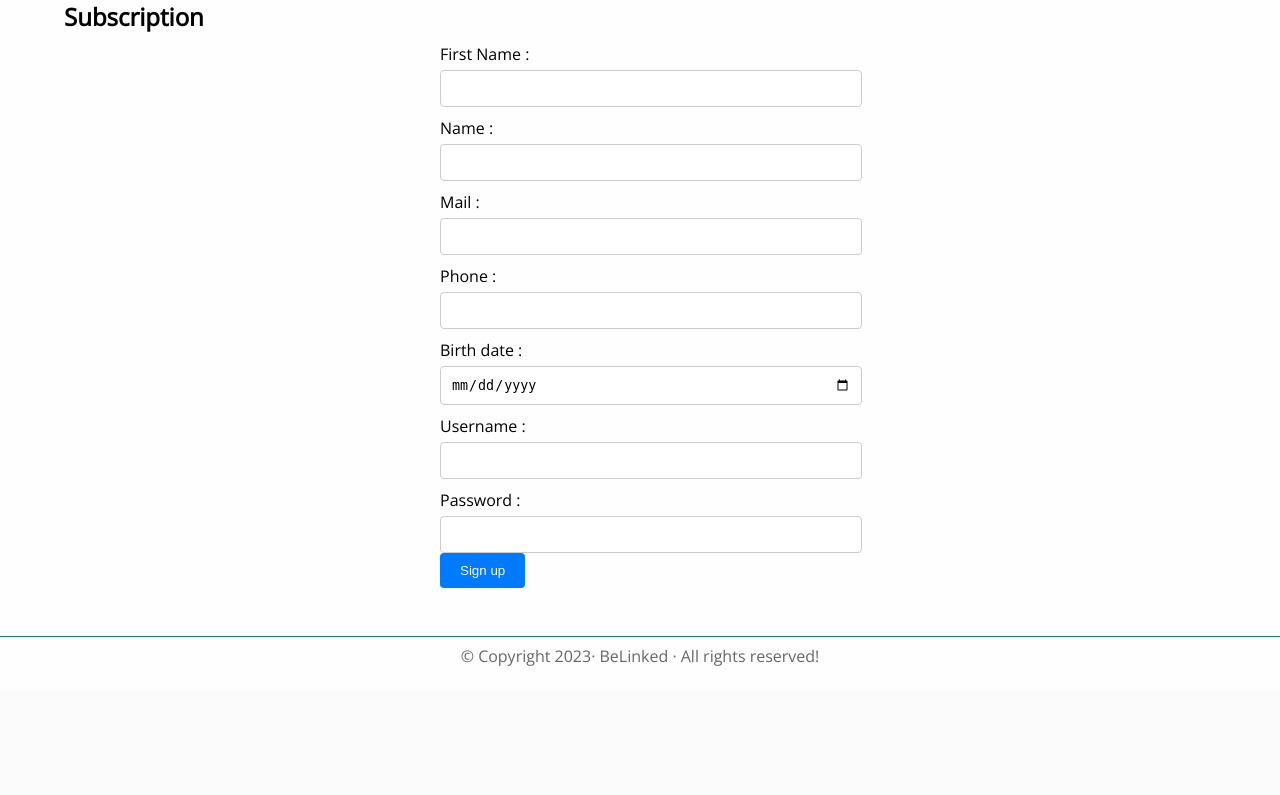
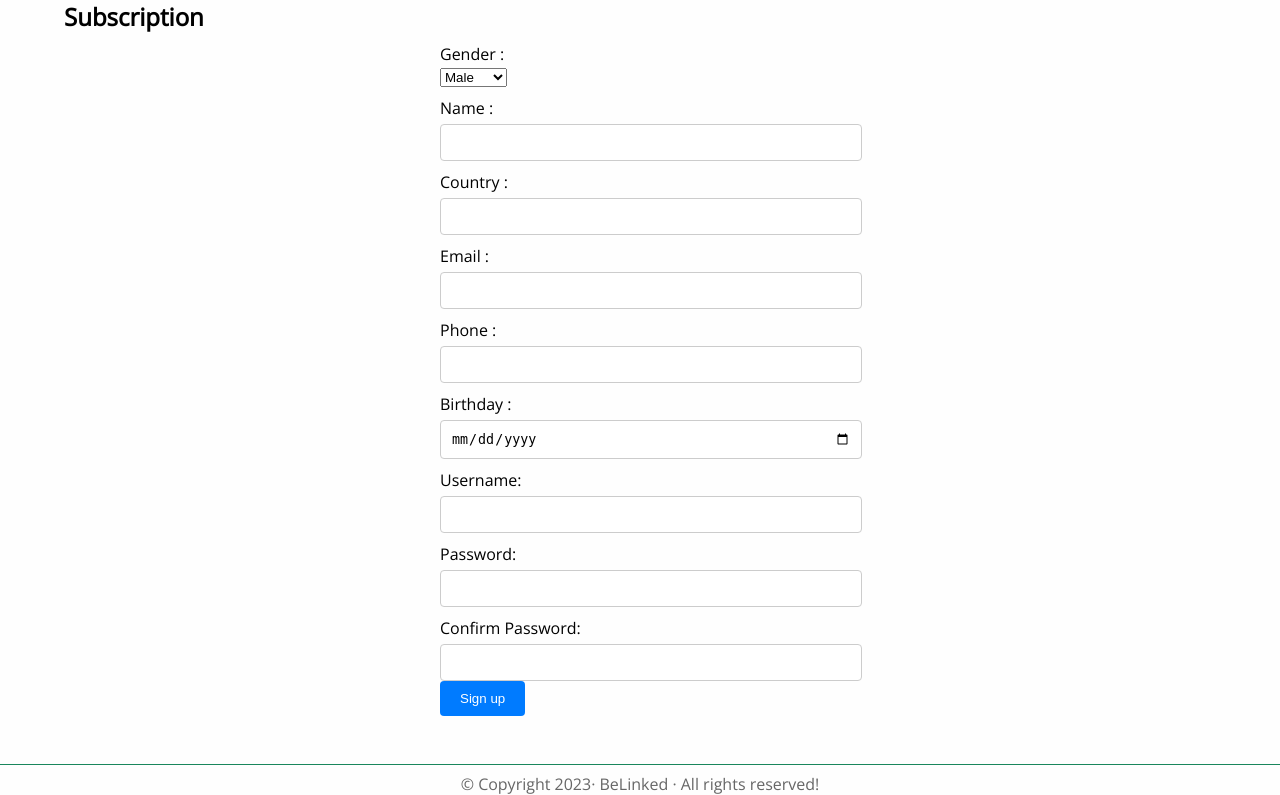
Before and after one commit to MariefloChm/Projet_intensif, a Django app: page /sign_up/ in a window 1280 px wide. Shown: the part 110-905 px from the top of the page. Before the commit the page ends 776 px from the top, so only its background shows below. Run offline with Django 4.2, Linux system fonts and the light colour scheme; parts of the project's set-up code (start-up, migrations or seed data) failed here and were passed over.

Commit message:
Get users basic data

```diff
--- /dev/null
+++ b/BeLinked/app1/forms.py
@@ -0,0 +1,9 @@
+from django import forms
+from django.contrib.auth.forms import UserCreationForm
+from .models import Account
+
+class InscriptionForm(UserCreationForm):
+
+    class Meta:
+        model = Account
+        fields = ['password1', 'password2', 'name', 'birthday', 'email', 'gender', 'country', 'phone']
--- a/BeLinked/app1/templates/login.html
+++ b/BeLinked/app1/templates/login.html
@@ -10,7 +10,7 @@
 <form method="post">
     {% csrf_token %}
     <div>
-        <label for="username">User Name:</label>
+        <label for="username">Username:</label>
         <input type="text" id="username" name="username" required>
     </div>
     <div>
--- a/BeLinked/app1/templates/sign_up.html
+++ b/BeLinked/app1/templates/sign_up.html
@@ -6,28 +6,40 @@
 {% block content %}
     <link rel="stylesheet" type="text/css" href="{% static 'css/sign_up.css' %}">
     <h2>Subscription</h2>
-    <form method="post">
+    <form method="post" >
         {% csrf_token %}
-        <label for="first_name">First Name :</label>
-        <input type="text" id="first_name" name="first_name" required>
+        <label for="gender">Gender :</label>
+        <select id="gender" name="gender" required>
+            <option value="M">Male</option>
+            <option value="F">Female</option>
+            <option value="O">Other</option>
+        </select>
         <br>
-        <label for="last_name">Name :</label>
-        <input type="text" id="last_name" name="last_name" required>
+        <label for="name">Name :</label>
+        <input type="text" id="name" name="name" required>
         <br>
-        <label for="email">Mail :</label>
+        <label for="country">Country :</label>
+        <input type="text" id="country" name="country" required>
+        <br>
+        <label for="email">Email :</label>
         <input type="email" id="email" name="email" required>
         <br>
         <label for="phone">Phone :</label>
         <input type="tel" id="phone" name="phone" required>
         <br>
-        <label for="birthdate">Birth date :</label>
-        <input type="date" id="birthdate" name="birthdate" required>
+        <label for="birthday">Birthday :</label>
+        <input type="date" id="birthday" name="birthday" required>
         <br>
-        <label for="username">Username :</label>
+        <label for="username">Username:</label>
         <input type="text" id="username" name="username" required>
         <br>
-        <label for="password">Password :</label>
-        <input type="password" id="password" name="password" required>
+        <label for="password1">Password:</label>
+        <input type="password" id="password1" name="password1" required>
+        <br>
+        <label for="password2">Confirm Password:</label>
+        <input type="password" id="password2" name="password2" required>
+
+        <!-- Notez que le champ du mot de passe doit être nommé "password1" pour correspondre au formulaire Django -->
         <br>
         <button type="submit">Sign up</button>
     </form>
--- a/BeLinked/app1/views.py
+++ b/BeLinked/app1/views.py
@@ -1,9 +1,10 @@
 from django.contrib.auth import authenticate, login
 from django.contrib.auth.models import User
-from django.http import HttpResponseRedirect
+
+from .models import Account
 from django.shortcuts import render, redirect
 
-from .models import InscriptionForm
+from .forms import InscriptionForm
 
 
 # Create your views here.
@@ -13,38 +14,25 @@ def base_view(request):
 def inscription_view(request):
     if request.method == 'POST':
         form = InscriptionForm(request.POST)
+
         if form.is_valid():
-            # Récupérer les données du formulaire
-            username = form.cleaned_data['username']
-            password = form.cleaned_data['password1']
-            first_name = form.cleaned_data['first_name']
-            last_name = form.cleaned_data['last_name']
-            email = form.cleaned_data['email']
-            telephone = form.cleaned_data['telephone']
+            user = form.save()  # Enregistrez l'utilisateur en utilisant la méthode save() du formulaire
 
-            # Créer un nouvel utilisateur dans la base de données
-            user = User.objects.create_user(
-                username=username,
-                password=password,
-                first_name=first_name,
-                last_name=last_name,
-                email=email,
-            )
+            # Connectez l'utilisateur après l'inscription
+            login(request, user)
 
-            # Enregistrer le numéro de téléphone de l'utilisateur
-            user.profile.telephone = telephone
-            user.profile.save()
+            # Effectuez d'autres opérations ou redirigez vers une page de succès
+            return redirect('login')  # Redirigez vers la page d'accueil après l'inscription
 
-            # Effectuer d'autres opérations ou rediriger vers une page de succès
-            return redirect('login')  # Rediriger vers la page d'accueil après l'inscription
     else:
         form = InscriptionForm()
+
     return render(request, 'sign_up.html', {'form': form})
 
 def login_view(request):
     if request.method == 'POST':
         username = request.POST['username']
-        password = request.POST['password']
+        password = request.POST['password1']
         user = authenticate(request, username=username, password=password)
         if user is not None:
             login(request, user)
@@ -54,6 +42,7 @@ def login_view(request):
             return render(request, 'login.html', {'error_message': error_message})
     else:
         return render(request, 'login.html')
+
 def home(request):
     return render(request, 'home.html')
 
```
Also changed, not shown: BeLinked/app1/migrations/0001_initial.py.
